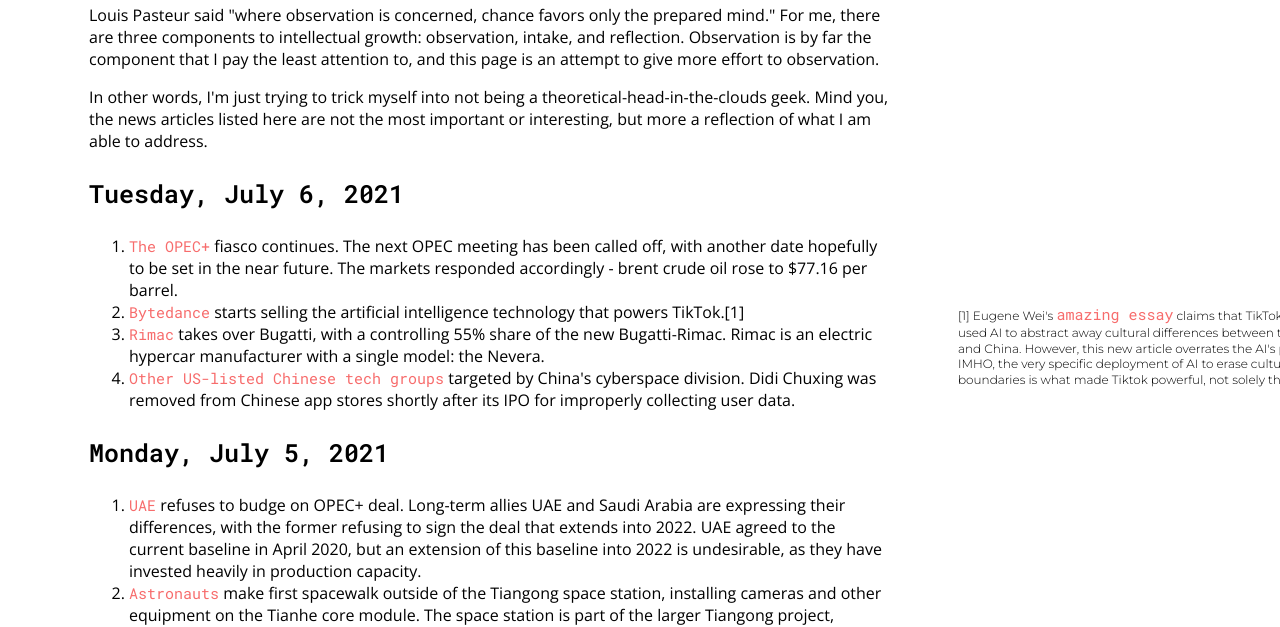
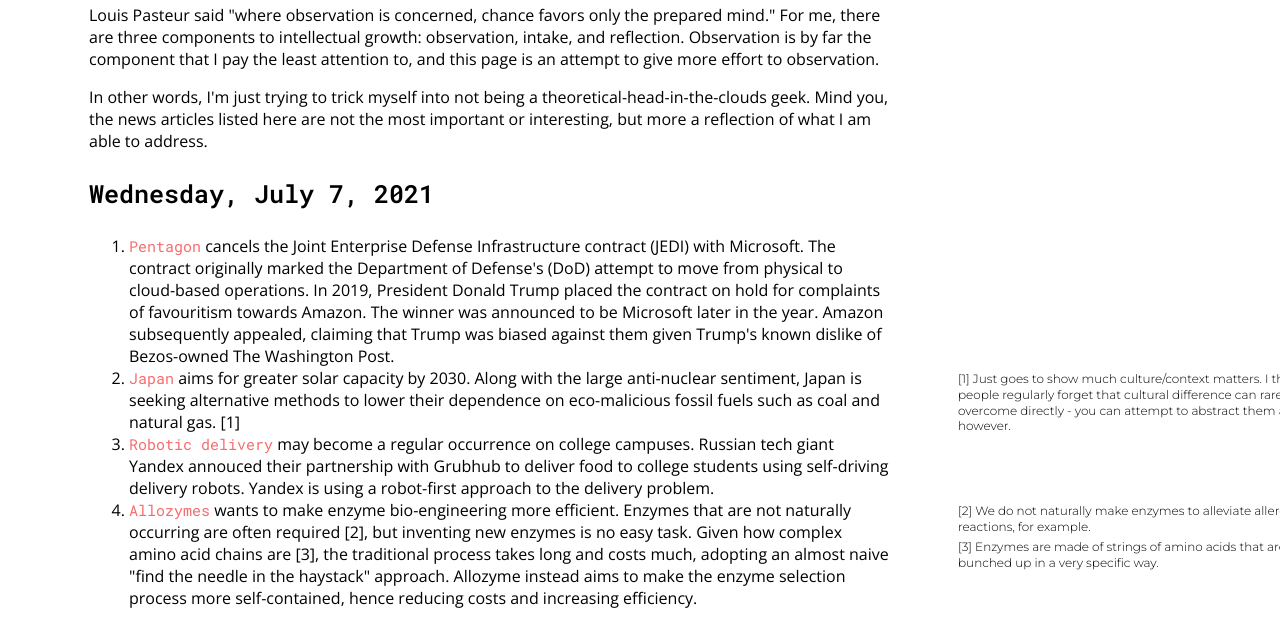
Before and after one commit to alikiki/alikiki.github.io, a plain HTML site: page 2021/06/30/news/index.html in a window 1280 px wide. Shown: the part 365-992 px from the top of the page. Drawn offline with nearby package versions, Linux system fonts and the light colour scheme.

Commit message:
Added new news

```diff
--- a/2021/06/30/news/index.html
+++ b/2021/06/30/news/index.html
@@ -38,6 +38,21 @@
 <p>In other words, I'm just trying to trick myself into not being a theoretical-head-in-the-clouds geek. Mind you, the news articles listed here are not the most important or interesting, but more a reflection of what I am able to address.</p>
 
 <div class="marginnote"></div>
+
+<h3>Wednesday, July 7, 2021</h3>
+<ol>
+	<li><a href="https://www.ft.com/content/7ac0e691-665f-4328-8b29-ee4883068e80">Pentagon</a> cancels the Joint Enterprise Defense Infrastructure contract (JEDI) with Microsoft. The contract originally marked the Department of Defense's (DoD) attempt to move from physical to cloud-based operations. In 2019, President Donald Trump placed the contract on hold for complaints of favouritism towards Amazon. The winner was announced to be Microsoft later in the year. Amazon subsequently appealed, claiming that Trump was biased against them given Trump's known dislike of Bezos-owned The Washington Post.</li>
+
+	<div class="marginnote">[1] Just goes to show much culture/context matters. I think people regularly forget that cultural difference can rarely be overcome directly - you can attempt to abstract them away, however.</div>
+	<li><a href="https://www.bloomberg.com/news/articles/2021-07-06/landscape-of-rooftop-panels-looms-as-crowded-japan-boosts-solar?srnd=premium-asia">Japan</a> aims for greater solar capacity by 2030. Along with the large anti-nuclear sentiment, Japan is seeking alternative methods to lower their dependence on eco-malicious fossil fuels such as coal and natural gas. [1]</li>
+
+	<li><a href="https://techcrunch.com/2021/07/06/yandex-self-driving-group-partners-with-grubhub-to-bring-robotic-delivery-to-college-campuses/">Robotic delivery</a> may become a regular occurrence on college campuses. Russian tech giant Yandex annouced their partnership with Grubhub to deliver food to college students using self-driving delivery robots. Yandex is using a robot-first approach to the delivery problem.</li>
+
+	<div class="marginnote">[2] We do not naturally make enzymes to alleviate allergic reactions, for example.</div>
+	<div class="marginnote">[3] Enzymes are made of strings of amino acids that are bunched up in a very specific way.</div>
+
+	<li><a href="https://techcrunch.com/2021/07/06/allozymes-looks-to-upend-chemical-manufacturing-with-rapid-enzyme-engineering-and-5m-seed/">Allozymes</a> wants to make enzyme bio-engineering more efficient. Enzymes that are not naturally occurring are often required [2], but inventing new enzymes is no easy task. Given how complex amino acid chains are [3], the traditional process takes long and costs much, adopting an almost naive "find the needle in the haystack" approach. Allozyme instead aims to make the enzyme selection process more self-contained, hence reducing costs and increasing efficiency.</li>
+</ol>
 
 <h3>Tuesday, July 6, 2021</h3>
 <ol>
```
Also changed, not shown: feed.xml (+16 -1 lines), 1 other file.
